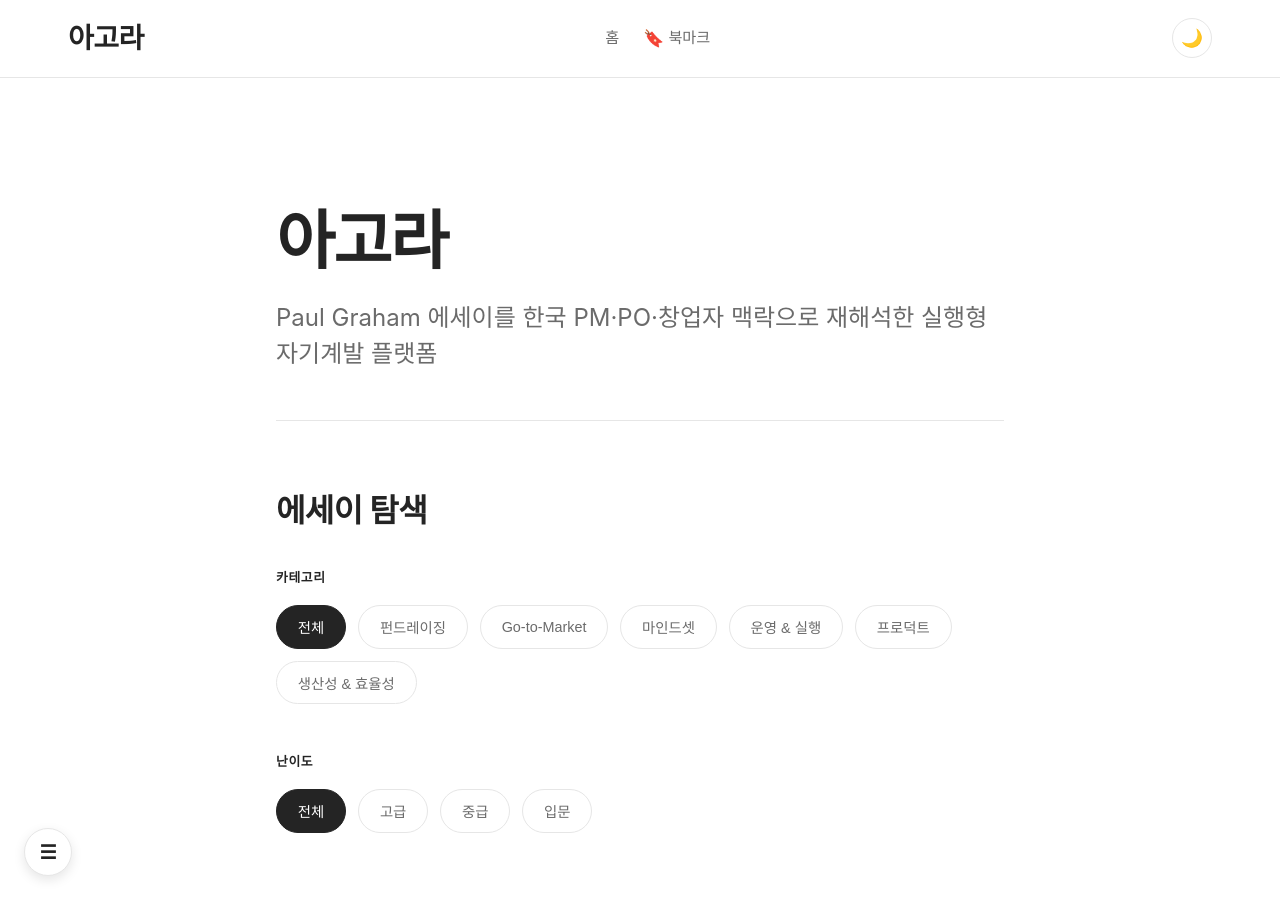
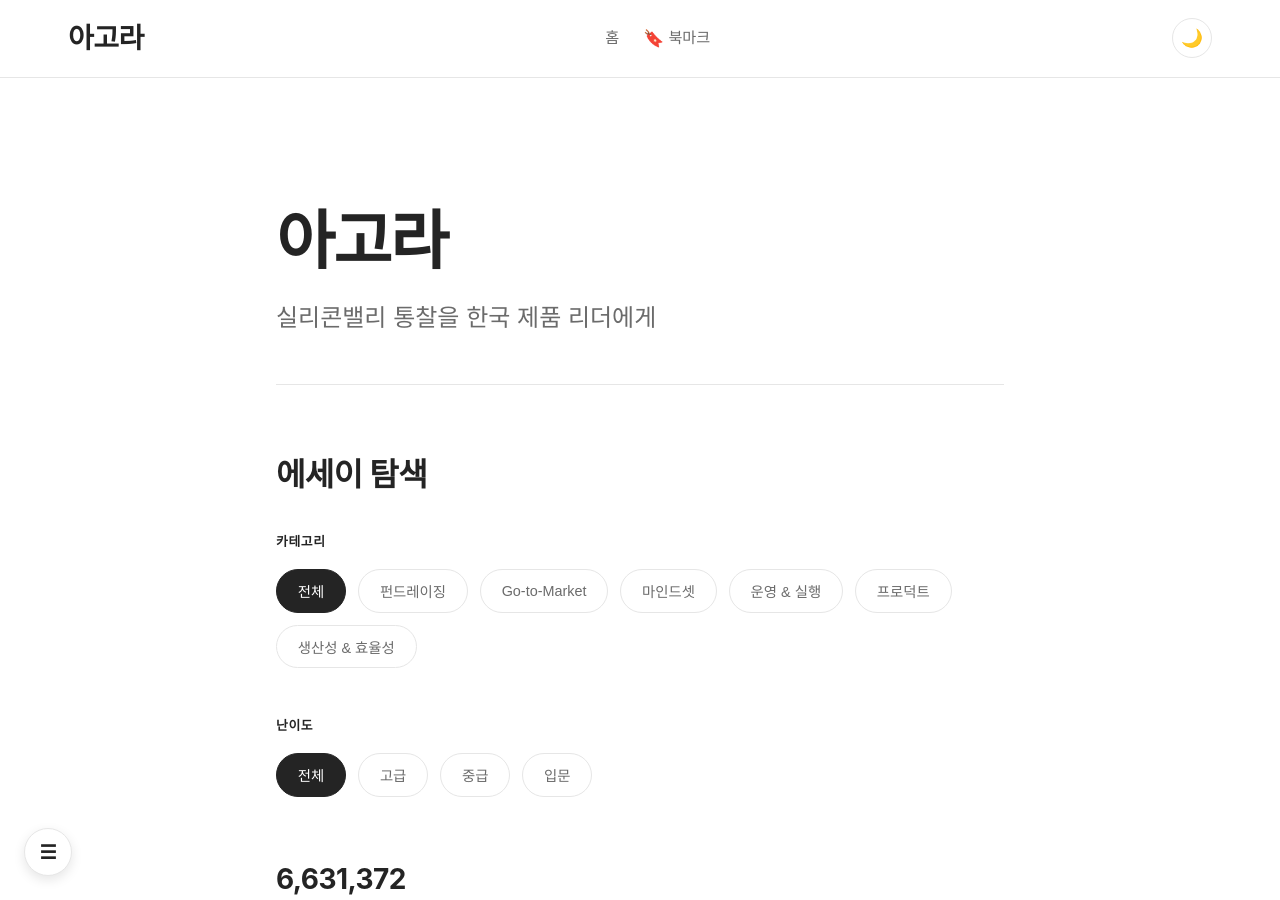
Before and after one commit to arenga/YC, a Jekyll site: the page built from blog/index.html, in a window 1280 px wide and 900 px high. Built offline with Jekyll 4.4.1, drawn with Linux system fonts in a browser that asks for light colours; some web fonts are replaced.

Commit message:
Update hero subtitle to '실리콘밸리 통찰을 한국 제품 리더에게'

```diff
--- a/blog/index.html
+++ b/blog/index.html
@@ -6,7 +6,7 @@
 <div class="home">
   <section class="hero">
     <h1 class="hero-title">아고라</h1>
-    <p class="hero-subtitle">Paul Graham 에세이를 한국 PM·PO·창업자 맥락으로 재해석한 실행형 자기계발 플랫폼</p>
+    <p class="hero-subtitle">실리콘밸리 통찰을 한국 제품 리더에게</p>
   </section>
 
   <section class="filter-section">
```
